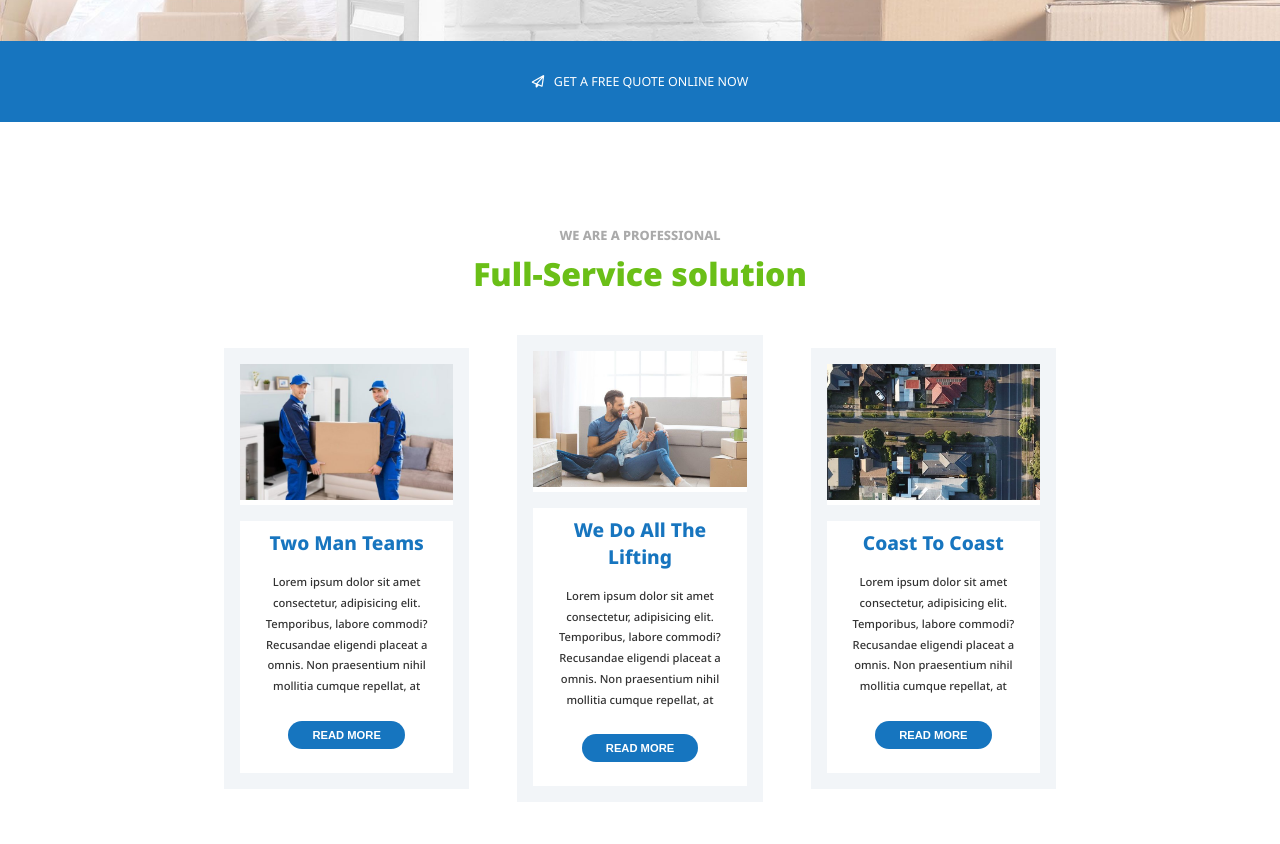
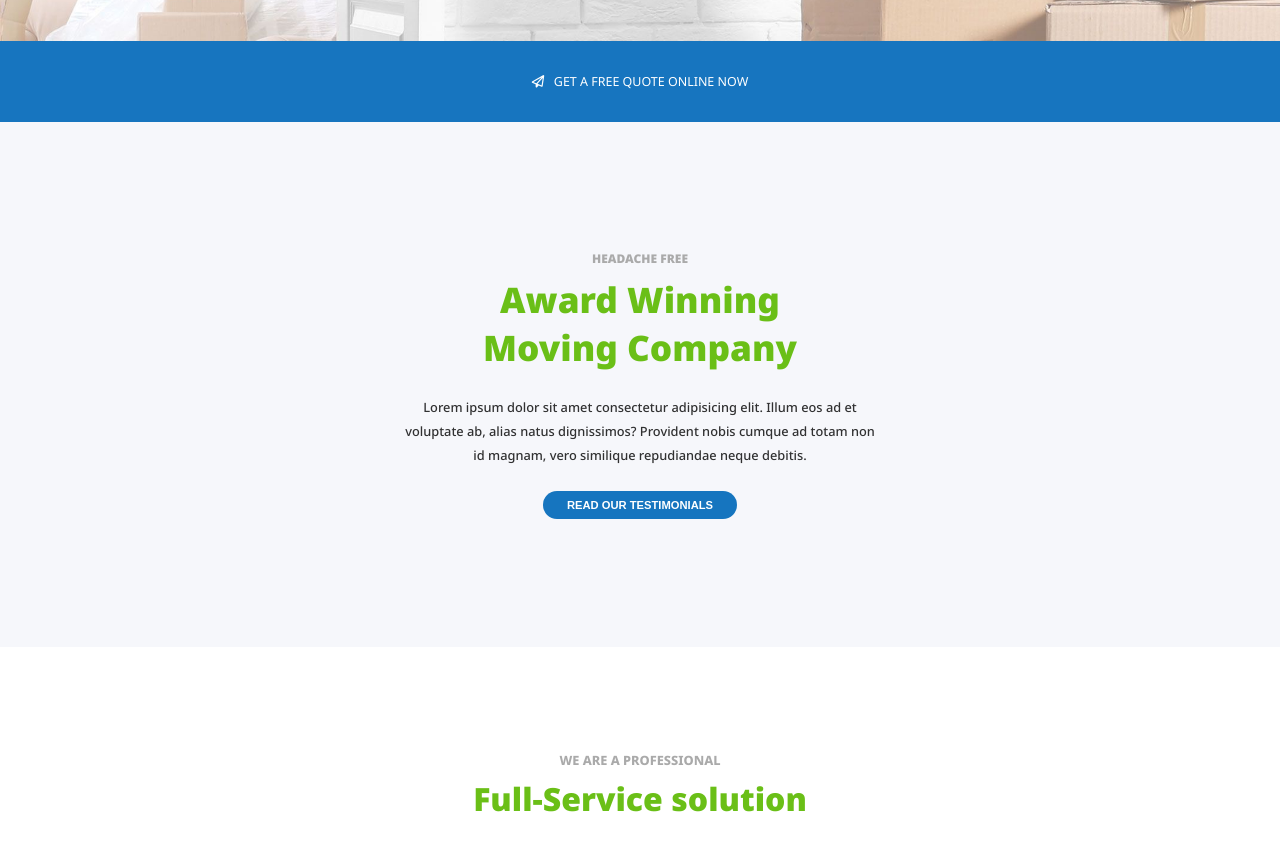
Before and after one commit to gabrieleomegna/proj-html-vuejs, a Vue app: page / in a window 1280 px wide. Shown: the part 580-1424 px from the top of the page. Built offline with nearby package versions, Linux system fonts and the light colour scheme.

Commit message:
Implemented award section

```diff
--- a/src/components/mainComponents/AppAward.vue
+++ b/src/components/mainComponents/AppAward.vue
@@ -1,13 +1,57 @@
 <template>
     <section id="award">
-
+        <div id="container-different">
+            <span>Headache free</span>
+            <h2>Award Winning Moving Company</h2>
+            <p>Lorem ipsum dolor sit amet consectetur adipisicing elit. Illum eos ad et voluptate ab, alias natus dignissimos? Provident nobis cumque ad totam non id magnam, vero similique repudiandae neque debitis.</p>
+            <ButtonComponent :size="'small'"
+                             :content="'Read Our Testimonials'"/>
+        </div>
     </section>
 </template>
 <script>
+import ButtonComponent from '../smallComponents/ButtonComponent.vue';
 export default {
-
+    components: {
+        ButtonComponent
+    }
 }
 </script>
 <style lang="scss" scoped>
+@use '../../styles/partials/variables' as *;
+@use '../../styles/partials/mixins' as *;
 
+section#award {
+    background-color: $section-award-bg;
+    padding: 8rem 3rem;
+    div#container-different{
+        width: 40%;
+        margin: 0 auto;
+        @include flex (column,space-between, center);
+        span{
+            color: rgb(170, 170, 170);
+            font-size: .75rem;
+            font-weight: 900;
+            text-transform: uppercase;
+            margin-bottom: .5rem;
+        }
+        p,
+        h2 {
+            text-align: center;
+            margin-bottom: 1.5rem
+        };
+        p {
+            font-size: .8rem;
+            font-weight: 500;
+            opacity: $main-text-opacity;
+            line-height: 1.5rem;
+        };
+        h2 {
+            color: $titles-color;
+            width: 70%;
+            font-size: 2.2rem;
+            font-weight: 900;
+        }
+    }
+}
 </style>
--- a/src/styles/partials/_variables.scss
+++ b/src/styles/partials/_variables.scss
@@ -11,7 +11,8 @@ $btn-text-color : white;
 /**** MAIN ****/
 $titles-color: #6abf17;
 $main-text-opacity: .8;
-
+/**** Award section ****/
+$section-award-bg: #f6f7fb;
 
 /**** Service Card ****/
 $card-bg: #f2f5f8;
```
